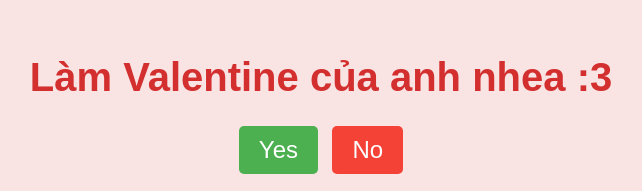
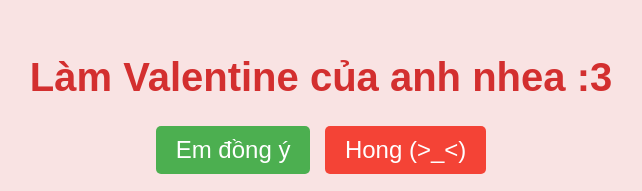
Before and after one commit to Kirito110405/Valentine, a plain HTML site: page index.html in a window 1280 px wide. Shown: the part 137-328 px from the top of the page, without its empty margins (319-961 px from the left). Drawn offline with Linux system fonts and the light colour scheme.

Commit message:
Update index.html

```diff
--- a/index.html
+++ b/index.html
@@ -10,8 +10,8 @@
     <div class="container">
         <h1>Làm Valentine của anh nhea :3</h1>
         <div class="buttons">
-            <button class="yes-button" onclick="handleYesClick()">Yes</button>
-            <button class="no-button" onclick="handleNoClick()">No</button>
+            <button class="yes-button" onclick="handleYesClick()">Em đồng ý</button>
+            <button class="no-button" onclick="handleNoClick()">Hong (>_<)</button>
         </div>
         <div class="gif_container">
             <img src="https://media1.giphy.com/media/v1.Y2lkPTc5MGI3NjExbW5lenZyZHI5OXM2eW95b3pmMG40cWVrMDhtNjVuM3A4dGNxa2g2dSZlcD12MV9pbnRlcm5hbF9naWZfYnlfaWQmY3Q9cw/VM1fcpu2bKs1e2Kdbj/giphy.gif" alt="Cute GIF">
```
